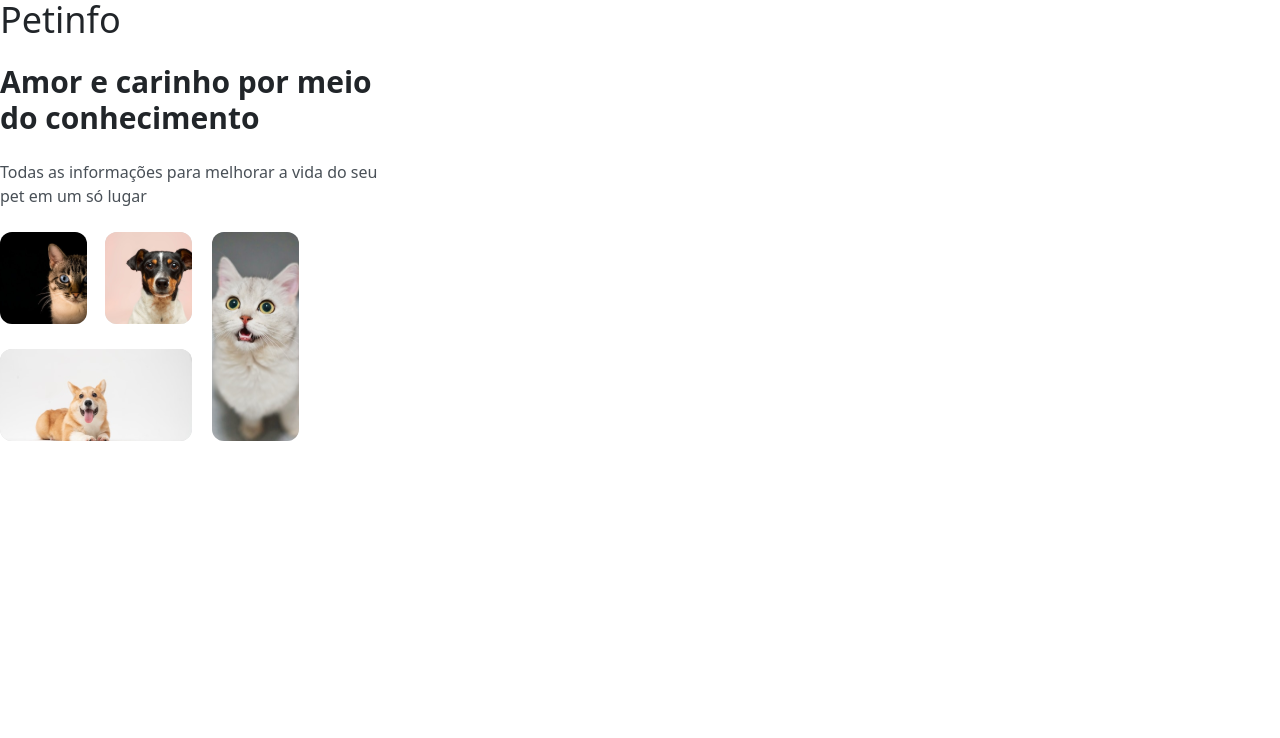
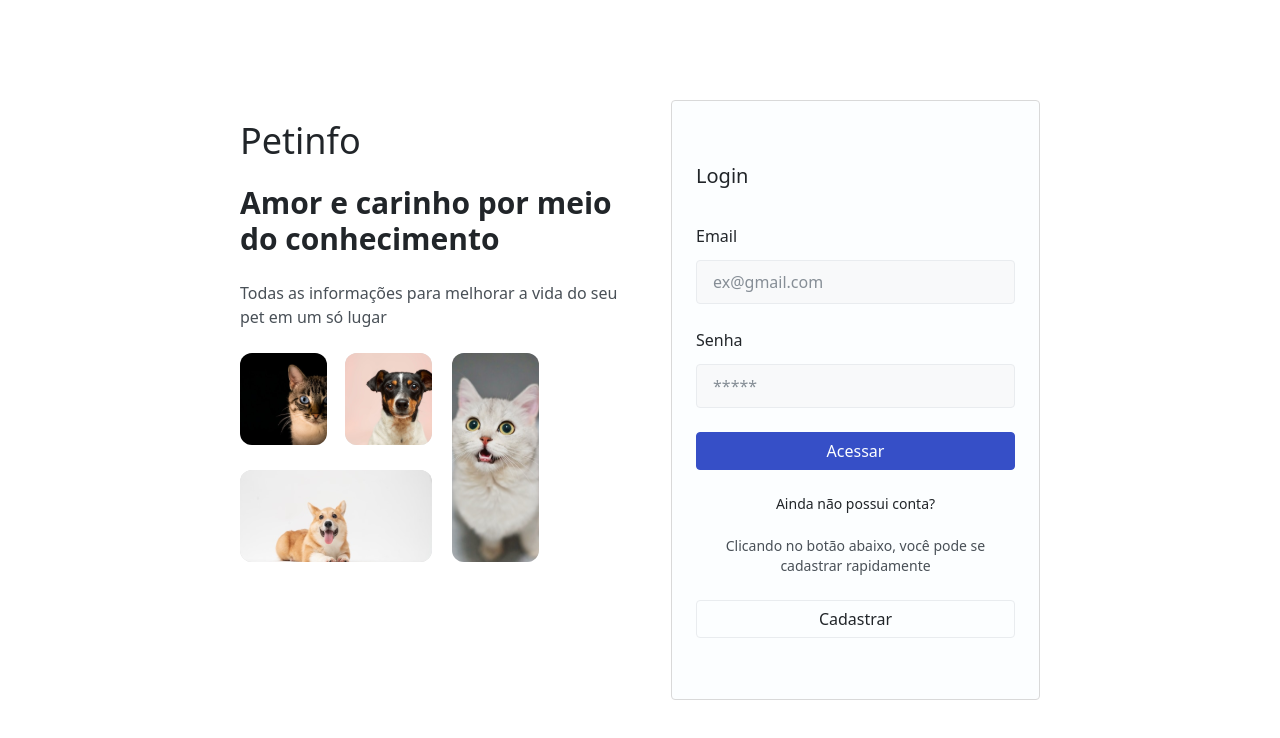
Before and after one commit to Rodrigodeveloperjr/petinfo, a React (Vite) app: page /signin in a window 1280 px wide. Shown: the top 738 px of the page. Built offline with nearby package versions, Linux system fonts and the light colour scheme.

Commit message:
feat: SignIn page created and styled

```diff
--- /dev/null
+++ b/src/pages/SignIn.tsx
@@ -0,0 +1,13 @@
+import { CatCardSignIn } from "../components/CatCardSignIn";
+import { FormSignIn } from "../components/FormSignIn";
+
+const SignIn = () => {
+  return (
+    <div className="flex flex-col min-h-screen p-5 justify-center items-start box-border md:flex-row md:items-center">
+      <CatCardSignIn />
+      <FormSignIn />
+    </div>
+  );
+};
+
+export { SignIn };
--- a/src/pages/PageSignUp.tsx
+++ b/src/pages/SignUp.tsx
@@ -1,7 +1,7 @@
 import { CatCardSignUp } from "../components/CatCardSignUp";
 import { FormSignUp } from "../components/FormSignUp";
 
-const PageSignUp = () => {
+const SignUp = () => {
   return (
     <div className="flex flex-col-reverse min-h-screen p-5 justify-center items-start box-border md:flex-row md:items-center">
       <FormSignUp />
@@ -10,4 +10,4 @@ const PageSignUp = () => {
   );
 };
 
-export { PageSignUp };
+export { SignUp };
--- a/src/routes/index.tsx
+++ b/src/routes/index.tsx
@@ -1,13 +1,12 @@
-import { FormSignIn } from "../components/FormSignIn";
 import { Routes, Route } from "react-router-dom";
-import { PageSignUp } from "../pages/PageSignUp";
-import { CatCardSignIn } from "../components/CatCardSignIn";
+import { SignIn } from "../pages/SignIn";
+import { SignUp } from "../pages/SignUp";
 
 const AllRoutes = () => {
   return (
     <Routes>
-      <Route path="/" element={<PageSignUp />} />
-      <Route path="/signin" element={<CatCardSignIn />} />
+      <Route path="/" element={<SignUp />} />
+      <Route path="/signin" element={<SignIn />} />
     </Routes>
   );
 };
```
